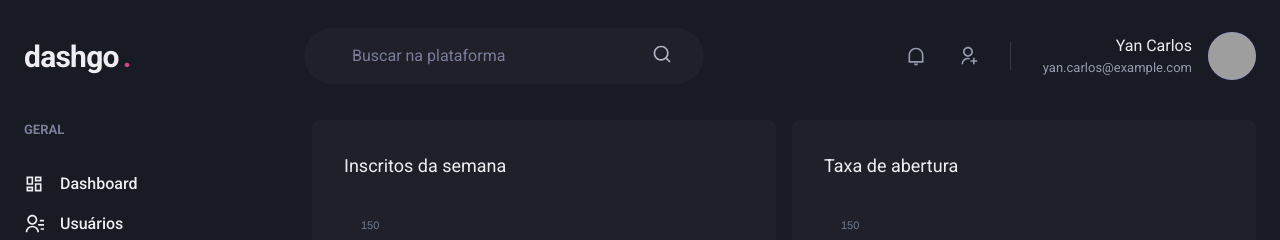
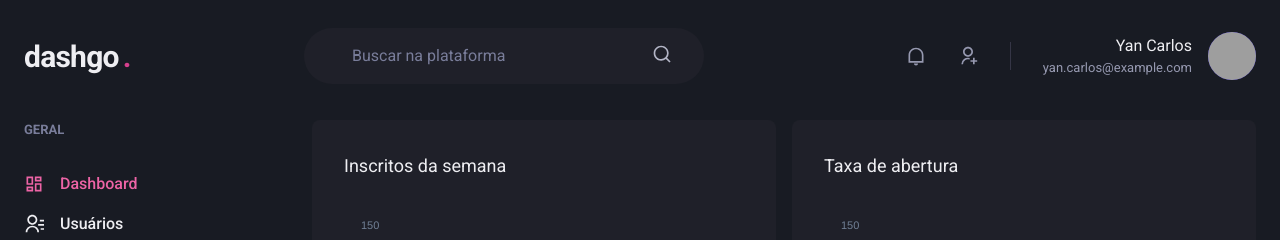
Before and after one commit to Yan-CarlosIF/04-dashgo, a Next.js app: page /dashboard in a window 1280 px wide. Shown: the top 240 px of the page. Built offline with nearby package versions, Linux system fonts and the light colour scheme; grey boxes are pictures that could not be loaded.

Commit message:
feat: adding links to their respective pages

```diff
--- /dev/null
+++ b/src/components/ActiveLink.tsx
@@ -0,0 +1,28 @@
+import NextLink, { LinkProps } from "next/link";
+import { useRouter } from "next/router";
+import { cloneElement, ReactElement } from "react";
+
+interface ActiveLinkProps extends LinkProps {
+  children: ReactElement;
+  shouldMatchExactHref?: boolean;
+}
+
+export function ActiveLink({
+  children,
+  shouldMatchExactHref = false,
+  ...props
+}: ActiveLinkProps) {
+  const { asPath } = useRouter();
+
+  const isActive = shouldMatchExactHref
+    ? asPath === props.href || asPath === props.as
+    : asPath.startsWith(String(props.href));
+
+  return (
+    <NextLink {...props}>
+      {cloneElement(children, {
+        color: isActive ? "pink.400" : "gray.50",
+      })}
+    </NextLink>
+  );
+}
--- a/src/components/Sidebar/NavLink.tsx
+++ b/src/components/Sidebar/NavLink.tsx
@@ -1,21 +1,22 @@
-import { Icon, Link, Text } from "@chakra-ui/react";
-import NextLink, { LinkProps } from "next/link";
+import { Icon, Link, LinkProps, Text } from "@chakra-ui/react";
 import { ElementType } from "react";
+import { ActiveLink } from "../ActiveLink";
 
 interface NavLinkProps extends LinkProps {
   icon: ElementType;
   children: string;
+  href: string;
 }
 
 export function NavLink({ icon, children, href, ...props }: NavLinkProps) {
   return (
-    <NextLink href={href} passHref {...props}>
-      <Link display="flex" alignItems="center">
+    <ActiveLink href={href} passHref>
+      <Link display="flex" alignItems="center" {...props}>
         <Icon as={icon} fontSize="20" />
         <Text ml="4" fontWeight="medium">
           {children}
         </Text>
       </Link>
-    </NextLink>
+    </ActiveLink>
   );
 }
--- a/src/components/Sidebar/SidebarNav.tsx
+++ b/src/components/Sidebar/SidebarNav.tsx
@@ -12,18 +12,18 @@ export function SidebarNav() {
   return (
     <Stack spacing="12" align="flex-start">
       <NavSection title="GERAL">
-        <NavLink icon={RiDashboardLine} href="#">
+        <NavLink icon={RiDashboardLine} href="/dashboard">
           Dashboard
         </NavLink>
-        <NavLink icon={RiContactsLine} href="#">
+        <NavLink icon={RiContactsLine} href="/users">
           Usuários
         </NavLink>
       </NavSection>
       <NavSection title="AUTOMAÇÃO">
-        <NavLink icon={RiInputMethodLine} href="#">
+        <NavLink icon={RiInputMethodLine} href="/forms">
           Formulários
         </NavLink>
-        <NavLink icon={RiGitMergeLine} href="#">
+        <NavLink icon={RiGitMergeLine} href="/automation">
           Automação
         </NavLink>
       </NavSection>
--- a/src/pages/users/create.tsx
+++ b/src/pages/users/create.tsx
@@ -8,6 +8,7 @@ import {
   SimpleGrid,
   VStack,
 } from "@chakra-ui/react";
+import NextLink from "next/link";
 import { Input } from "../../components/Form/Input";
 import { Header } from "../../components/Header";
 import Sidebar from "../../components/Sidebar";
@@ -44,7 +45,9 @@ export default function CreateUser() {
 
           <Flex mt="8" justify="flex-end">
             <HStack spacing="4">
-              <Button colorScheme="whiteAlpha">Cancelar</Button>
+              <NextLink href="/users" passHref>
+                <Button colorScheme="whiteAlpha">Cancelar</Button>
+              </NextLink>
               <Button colorScheme="pink">Salvar</Button>
             </HStack>
           </Flex>
--- a/src/pages/users/index.tsx
+++ b/src/pages/users/index.tsx
@@ -38,7 +38,7 @@ export default function UserList() {
             <Heading size="lg" fontWeight="normal">
               Usuários
             </Heading>
-            <NextLink href="#" passHref>
+            <NextLink href="/users/create" passHref>
               <Button
                 as="a"
                 size="sm"
```
